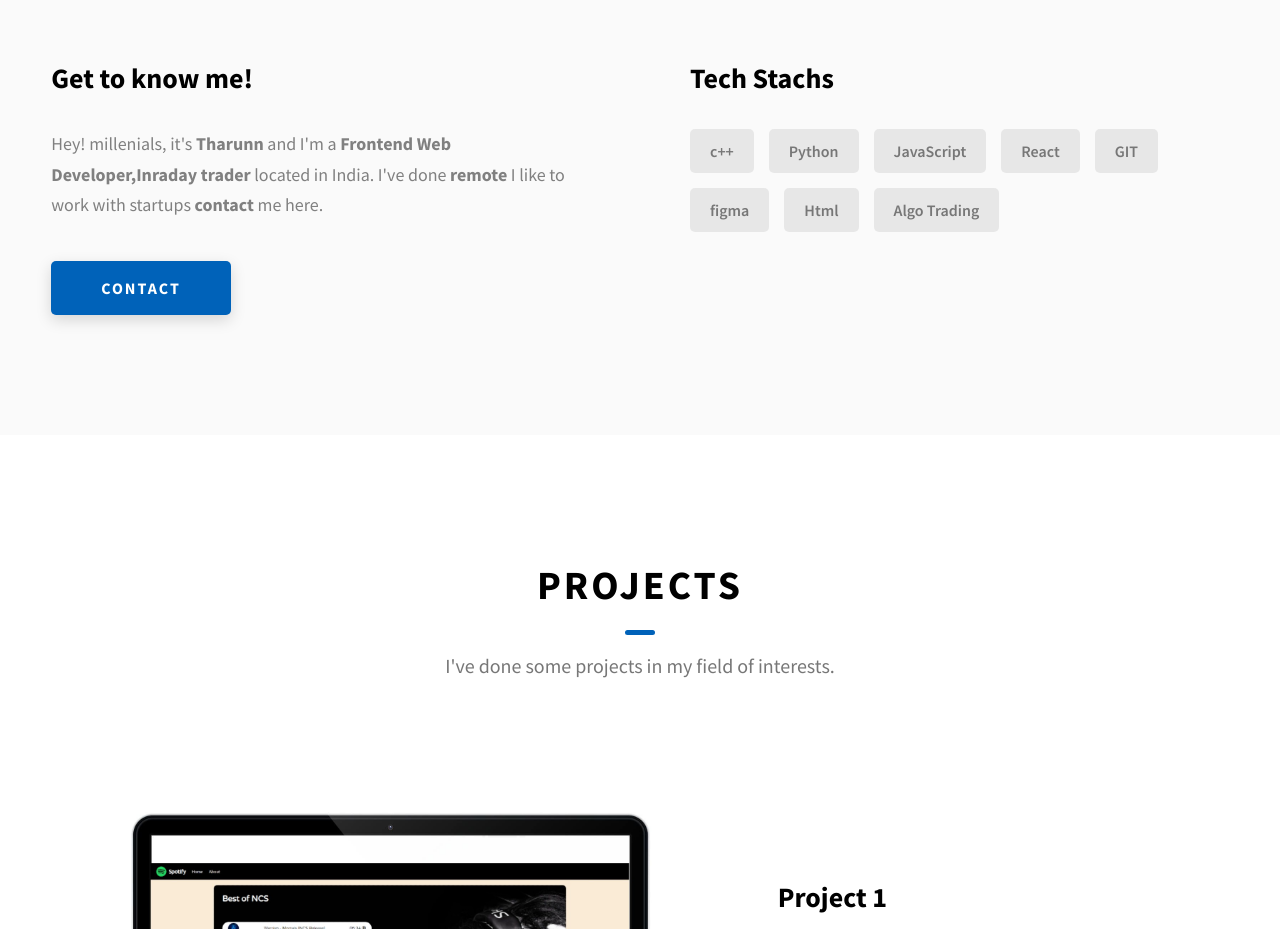
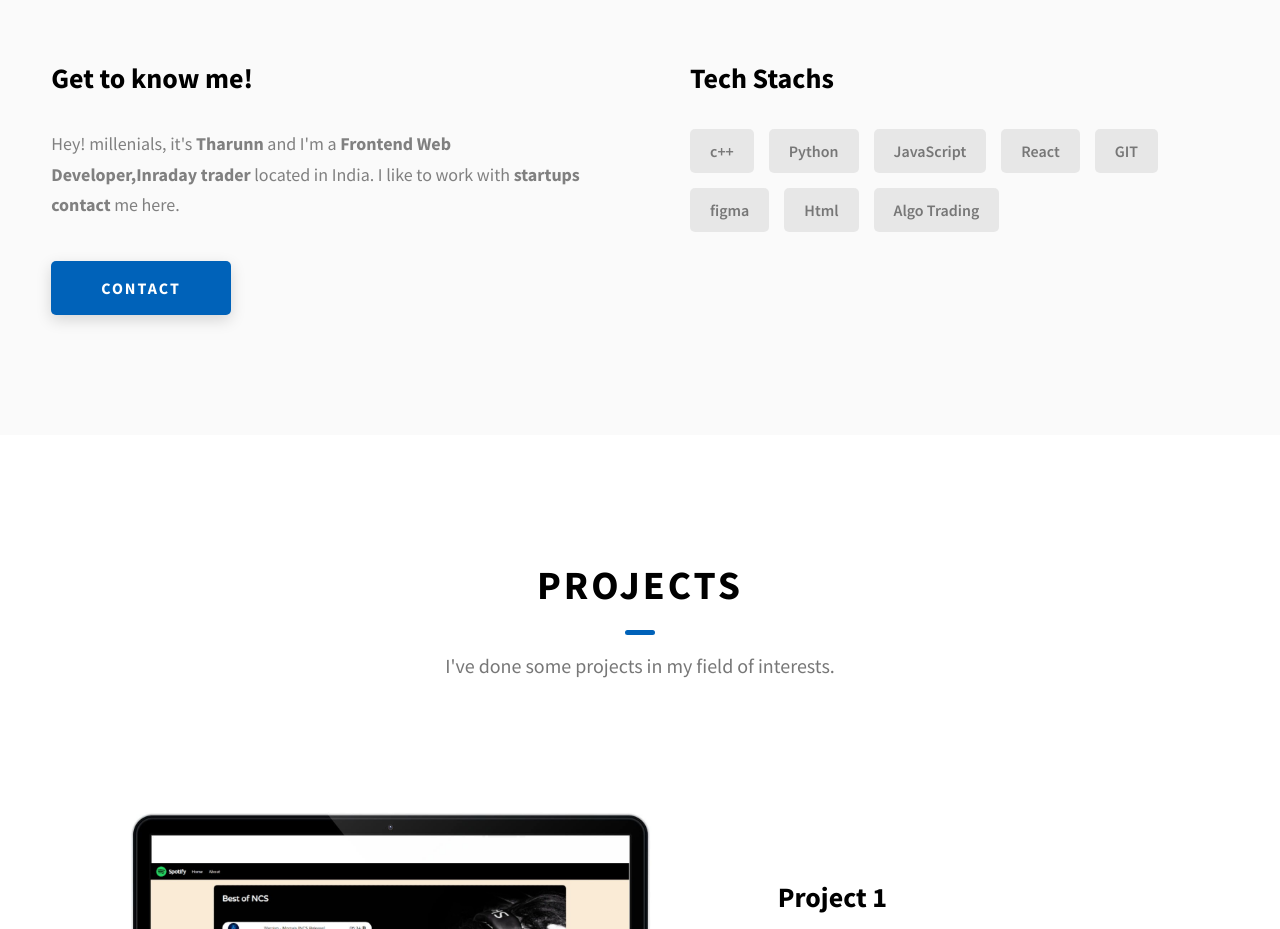
Before and after one commit to Tharunn25/Portfolio-Website, a website: page index.html in a window 1280 px wide. Shown: the part 1080-2009 px from the top of the page. Drawn offline with Linux system fonts and the light colour scheme.

Commit message:
Update index.html

```diff
--- a/index.html
+++ b/index.html
@@ -164,10 +164,8 @@
                 Hey! millenials, it's
                 <strong>Tharunn</strong>
                 and I'm a <strong> Frontend Web Developer,Inraday trader </strong> located in
-                India. I've done
-                <strong> remote </strong>
-                I like to work with startups
-
+                India.
+                I like to work with <strong>startups</strong>
                 <strong>contact</strong> me here.
               </p>
               <p class="about__content-details-para">
```
